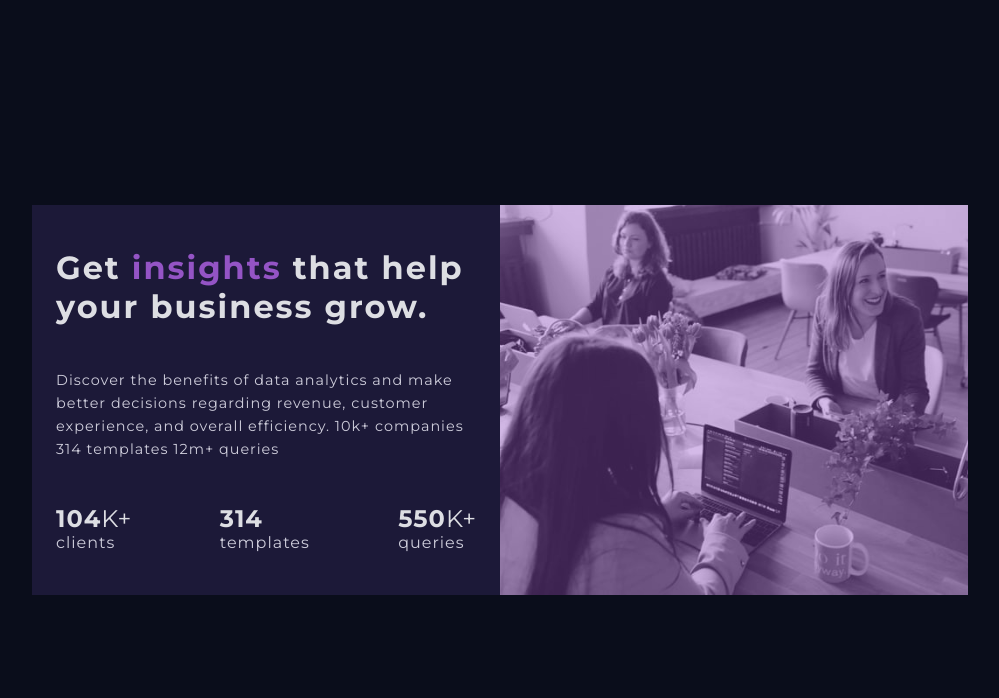
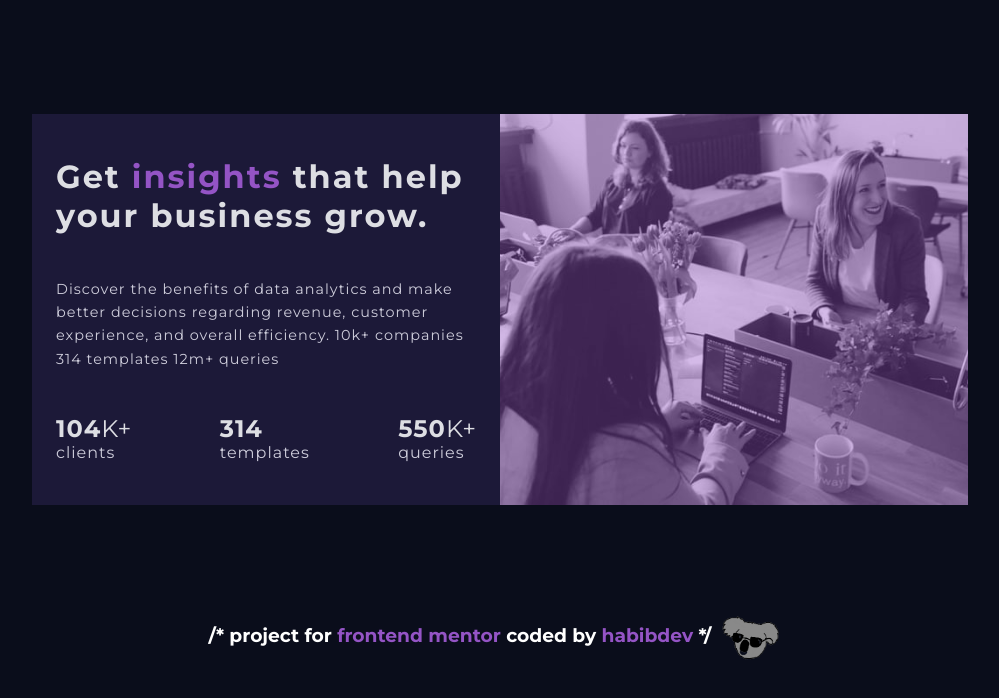
Before and after one commit to freetart/FEM-stats-card, a plain HTML site: page index.html in a window 1280 px wide. Shown: the whole page, without its empty margins (140-1139 px from the left). Drawn offline with Linux system fonts and the light colour scheme.

Commit message:
created footer

```diff
--- a/index.html
+++ b/index.html
@@ -15,6 +15,7 @@
   </head>
   <body>
     <div class="container">
+      <!-- card -->
       <div class="stats-card">
         <div class="stats-card-info">
           <h1 class="card-title">
@@ -59,6 +60,22 @@
           />
         </div>
       </div>
+      <!-- footer -->
+      <footer class="footer">
+        <h3>
+          /* project for
+          <a
+            href="https://www.frontendmentor.io/challenges/profile-card-component-cfArpWshJ"
+            target="_blank"
+          >
+            frontend mentor</a
+          >
+          coded by
+          <a href="https://github.com/habibdev96" target="_blank">habibdev</a>
+          */
+        </h3>
+        <img src="./images/logo/habibdevgif.gif" alt="logo" />
+      </footer>
     </div>
   </body>
 </html>
--- a/styles.css
+++ b/styles.css
@@ -39,6 +39,7 @@ body {
   display: grid;
   grid-template-columns: repeat(2, 1fr);
   align-items: center;
+  margin-bottom: 5rem;
 }
 
 .stats-card-info {
@@ -167,3 +168,33 @@ body {
     font-size: 0.9rem;
   }
 }
+
+/* footer */
+.footer {
+  display: flex;
+  align-items: center;
+  justify-content: center;
+  text-align: center;
+  flex-wrap: wrap;
+  padding: 1rem;
+  color: #fff;
+}
+.footer h3 {
+  font-size: size(xxs);
+}
+
+.footer a {
+  color: #fff;
+  outline: 0;
+  text-decoration: none;
+  color: var(--primary-color);
+}
+
+.footer a:hover,
+.footer a:focus {
+  text-decoration: underline;
+}
+
+.footer img {
+  width: 5rem;
+}
```
Also changed, not shown: images/logo/habibdevgif.gif (added).
